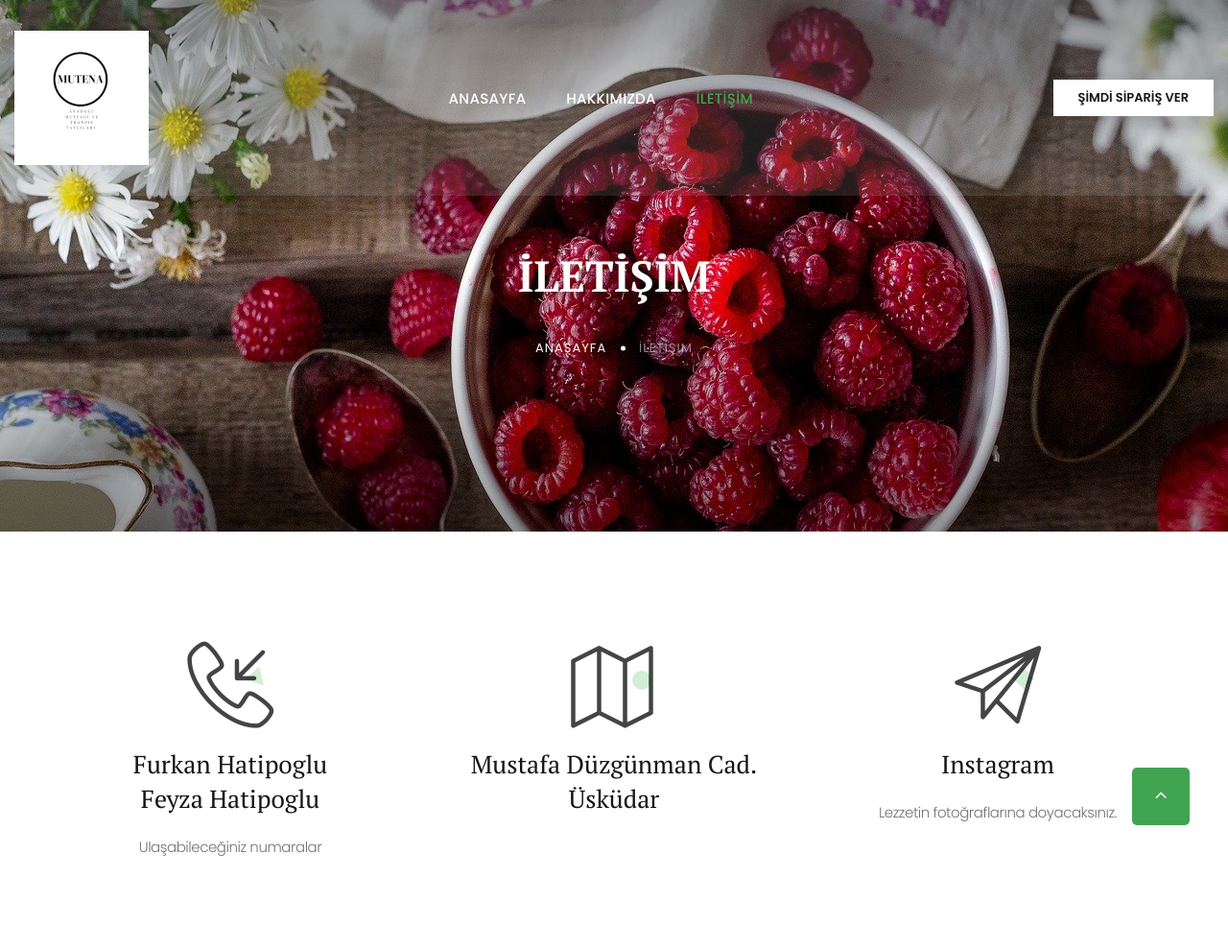
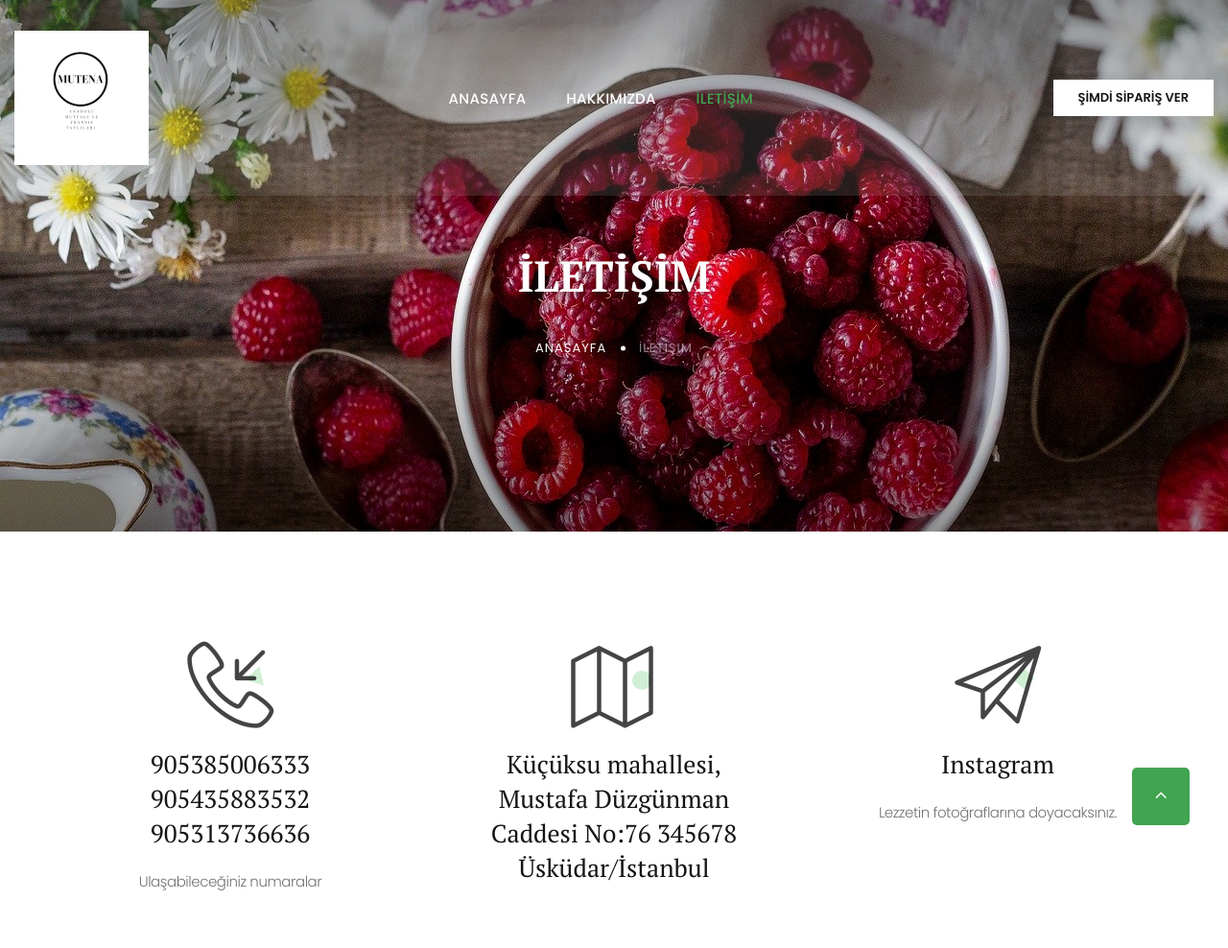
Before and after one commit to furkanhatipoglu/mutena, a plain HTML site: page contacts.html in a window 1280 px wide. Shown: the top 988 px of the page at 96% size. Drawn offline with Linux system fonts and the light colour scheme; some packages are replaced by stand-ins of ours.

Commit message:
texts are updated

```diff
--- a/contacts.html
+++ b/contacts.html
@@ -77,8 +77,9 @@
               <div class="box-icon-classic">
                 <div class="box-icon-inner decorate-triangle"><span class="icon-xl linearicons-phone-incoming"></span></div>
                 <div class="box-icon-caption">
-                  <h4><a href="tel:905385006333">Furkan Hatipoglu</a></h4>
-                  <h4><a href="tel:905435883532">Feyza Hatipoglu</a></h4>
+                  <h4><a href="tel:905385006333">905385006333</a></h4>
+                  <h4><a href="tel:905435883532">905435883532</a></h4>
+                  <h4><a href="tel:905313736636">905313736636</a></h4>
                   <p>Ulaşabileceğiniz numaralar</p>
                 </div>
               </div>
@@ -87,7 +88,7 @@
               <div class="box-icon-classic">
                 <div class="box-icon-inner decorate-circle"><span class="icon-xl linearicons-map2"></span></div>
                 <div class="box-icon-caption">
-                  <h4><a href="#">Mustafa Düzgünman Cad. Üsküdar</a></h4>
+                  <h4><a href="#">Küçüksu mahallesi, Mustafa Düzgünman Caddesi No:76 345678 Üsküdar/İstanbul</a></h4>
                 </div>
               </div>
             </div>
```
